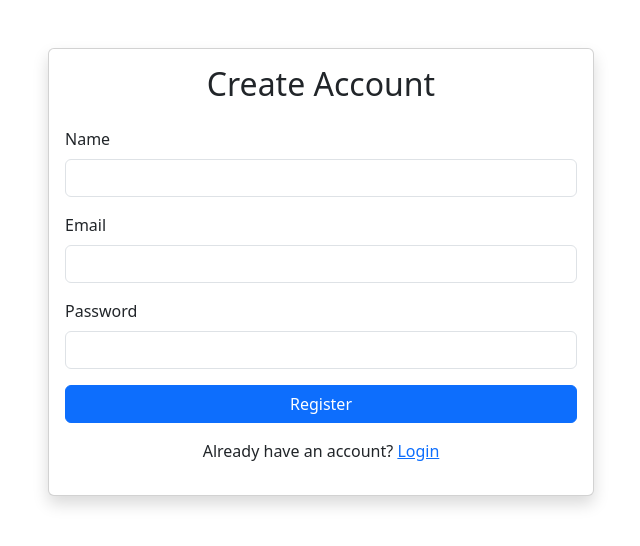
After one commit to engrmishfaq-del/ecommerce-devops-project, a Flask app: page /register in a window 1280 px wide. The commit adds this page. Shown: the top 546 px of the page, without its empty margins (319-959 px from the left). Run offline with Flask 3, Linux system fonts and the light colour scheme.

Commit message:
Update ecommerce app and add registration page

```diff
--- a/app.py
+++ b/app.py
@@ -1,8 +1,8 @@
-
 from flask import Flask, render_template, request, redirect, session
 import sqlite3
 import os
 from werkzeug.utils import secure_filename
+from werkzeug.security import generate_password_hash, check_password_hash
 
 app = Flask(__name__)
 app.secret_key = "mysecretkey"
@@ -20,6 +20,8 @@ def home():
     conn = get_db()
     cursor = conn.cursor()
 
+@app.route("/")
+def home():
     cursor.execute("SELECT * FROM products")
     products = cursor.fetchall()
 
@@ -29,6 +31,37 @@ def home():
         "index.html",
         products=products
     )
+@app.route("/register", methods=["GET", "POST"])
+def register():
+
+    if request.method == "POST":
+
+        name = request.form["name"]
+        email = request.form["email"]
+        password = request.form["password"]
+
+        hashed_password = generate_password_hash(password)
+
+        conn = get_db()
+        cursor = conn.cursor()
+
+        try:
+            cursor.execute("""
+                INSERT INTO users (name, email, password)
+                VALUES (?, ?, ?)
+            """, (name, email, hashed_password))
+
+            conn.commit()
+
+        except sqlite3.IntegrityError:
+            conn.close()
+            return "Email already registered!"
+
+        conn.close()
+
+        return redirect("/login")
+
+    return render_template("register.html")
 @app.route("/add_product", methods=["GET", "POST"])
 def add_product():
 
--- a/templates/cart.html
+++ b/templates/cart.html
@@ -66,9 +66,9 @@
     Total: ${{ total }}
 </h3>
 
-    <a href="/" class="btn btn-primary">
-        Continue Shopping
-    </a>
+    <a href="/products" class="btn btn-primary">
+    Continue Shopping
+</a>
 
 </div>
 
--- /dev/null
+++ b/templates/register.html
@@ -0,0 +1,70 @@
+<!DOCTYPE html>
+<html>
+<head>
+    <title>Register</title>
+    <link href="https://cdn.jsdelivr.net/npm/bootstrap@5.3.7/dist/css/bootstrap.min.css" rel="stylesheet">
+</head>
+
+<body>
+
+<div class="container mt-5">
+
+    <div class="row justify-content-center">
+
+        <div class="col-md-6">
+
+            <div class="card shadow">
+
+                <div class="card-body">
+
+                    <h2 class="text-center mb-4">Create Account</h2>
+
+                    <form method="POST">
+
+                        <div class="mb-3">
+                            <label class="form-label">Name</label>
+                            <input type="text"
+                                   name="name"
+                                   class="form-control"
+                                   required>
+                        </div>
+
+                        <div class="mb-3">
+                            <label class="form-label">Email</label>
+                            <input type="email"
+                                   name="email"
+                                   class="form-control"
+                                   required>
+                        </div>
+
+                        <div class="mb-3">
+                            <label class="form-label">Password</label>
+                            <input type="password"
+                                   name="password"
+                                   class="form-control"
+                                   required>
+                        </div>
+
+                        <button type="submit" class="btn btn-primary w-100">
+                            Register
+                        </button>
+
+                    </form>
+
+                    <p class="text-center mt-3">
+                        Already have an account?
+                        <a href="/login">Login</a>
+                    </p>
+
+                </div>
+
+            </div>
+
+        </div>
+
+    </div>
+
+</div>
+
+</body>
+</html>
```
